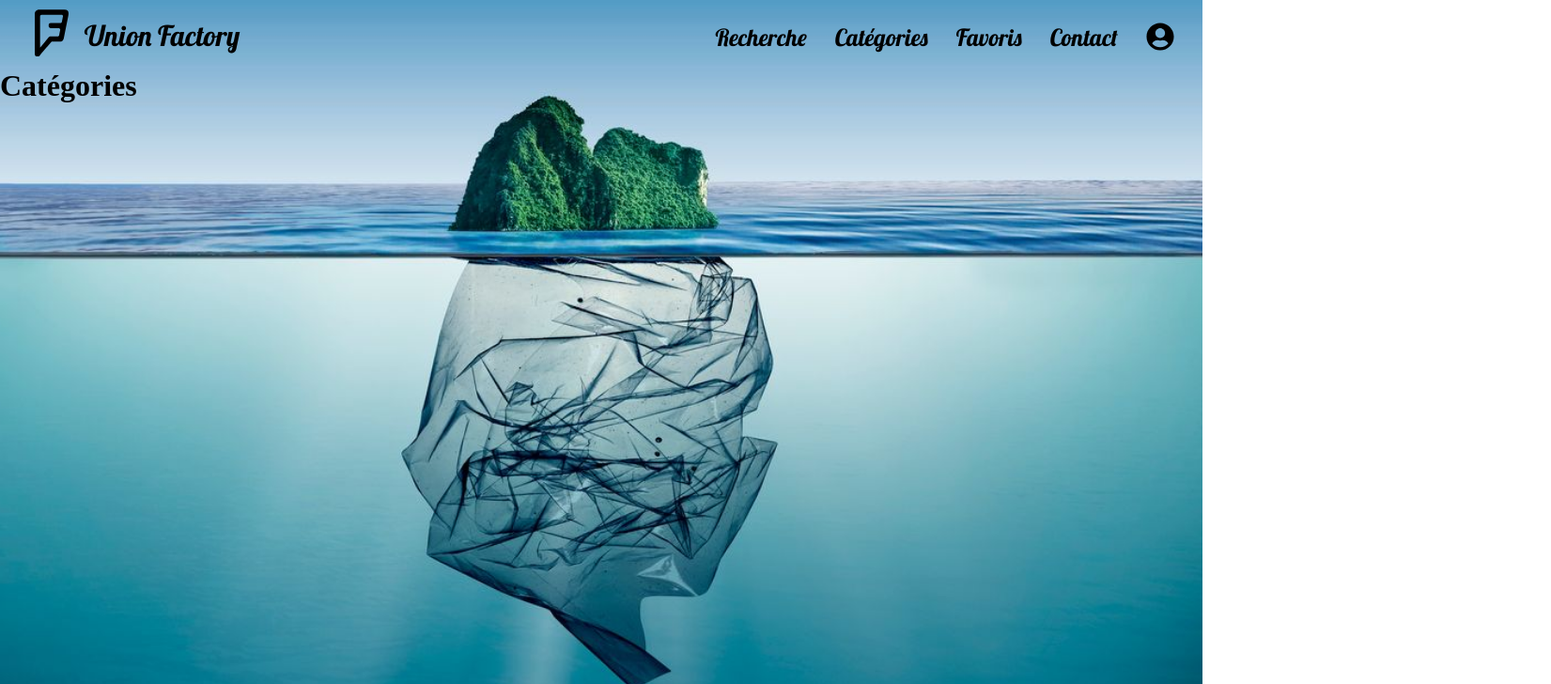
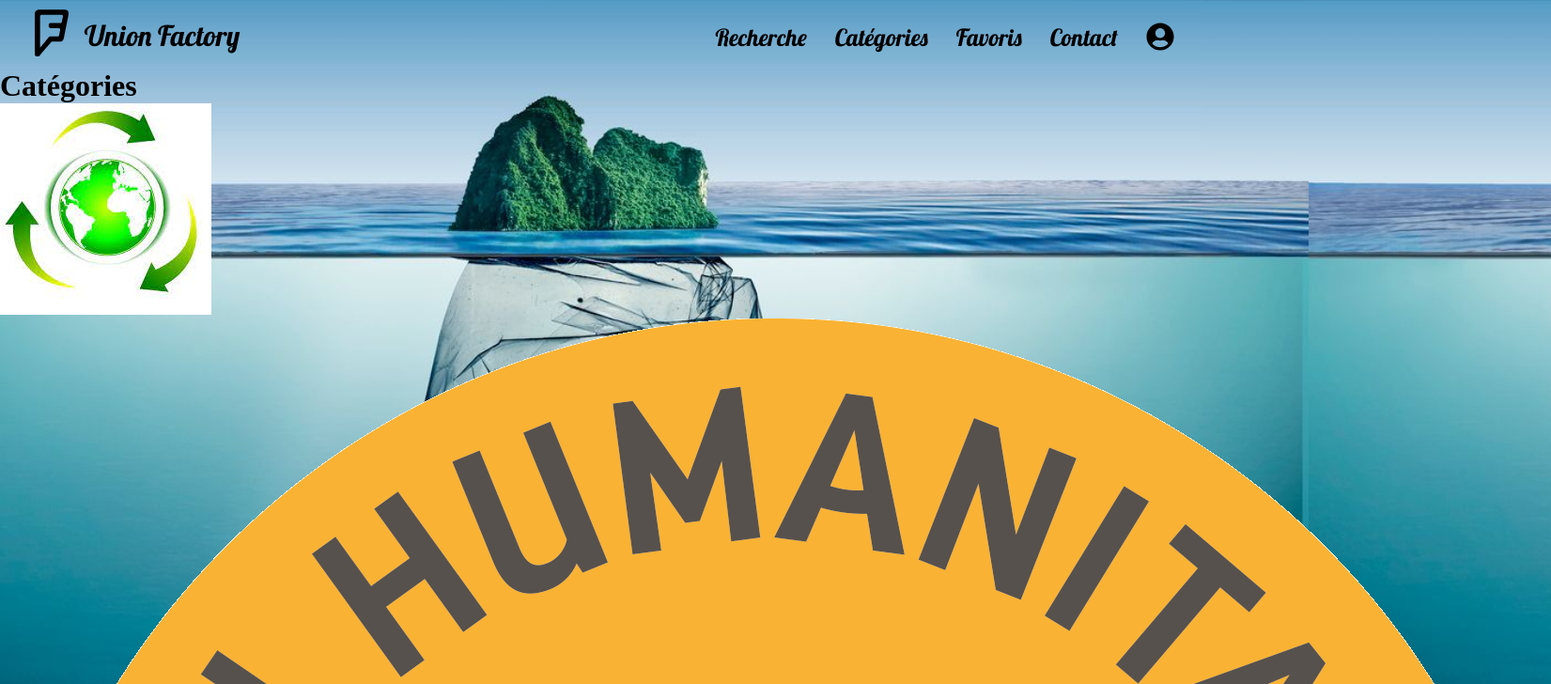
Before and after one commit to TheoLandemaine/Union_Factory, a React (Create React App) app in the folder union_factory/: page /categories in a window 1280 px wide. Shown: the top 728 px of the page at 94% size, 1651 px wide, since content can reach past the window. Built offline with nearby package versions, Linux system fonts and the light colour scheme.

Commit message:
create css file + add picture

```diff
--- a/union_factory/src/components/Categories.js
+++ b/union_factory/src/components/Categories.js
@@ -1,4 +1,8 @@
 import React from 'react';
+import imgEnvironnement from "../images/fondEnvironnementApp.jpeg";
+import imgHumanitaire from "../images/fondHumanitaireApp.png"
+import imgAnimalier from "../images/fondAnimalApp.png"
+import "../css/Categories.css";
 
 //JS de Rui pour les Cards
 
@@ -6,9 +10,23 @@ const Categories = () => (
     <>
         <h1>Catégories </h1>
 
+        <div id="CategorieContainer">
+
+            <div id="Environnement" class="image">
+                <img src={imgEnvironnement}></img>
+            </div>
+
+            <div id="Humanitaire" class="image">
+                <img src={imgHumanitaire}></img>
+            </div>
+
+            <div id="Animalier" class="image">
+                <img src={imgAnimalier}></img>
+            </div>
+
+        </div>
     </>
 )
 
 
-
 export default Categories;
```
Also changed, not shown: union_factory/src/css/Categories.css (added).
